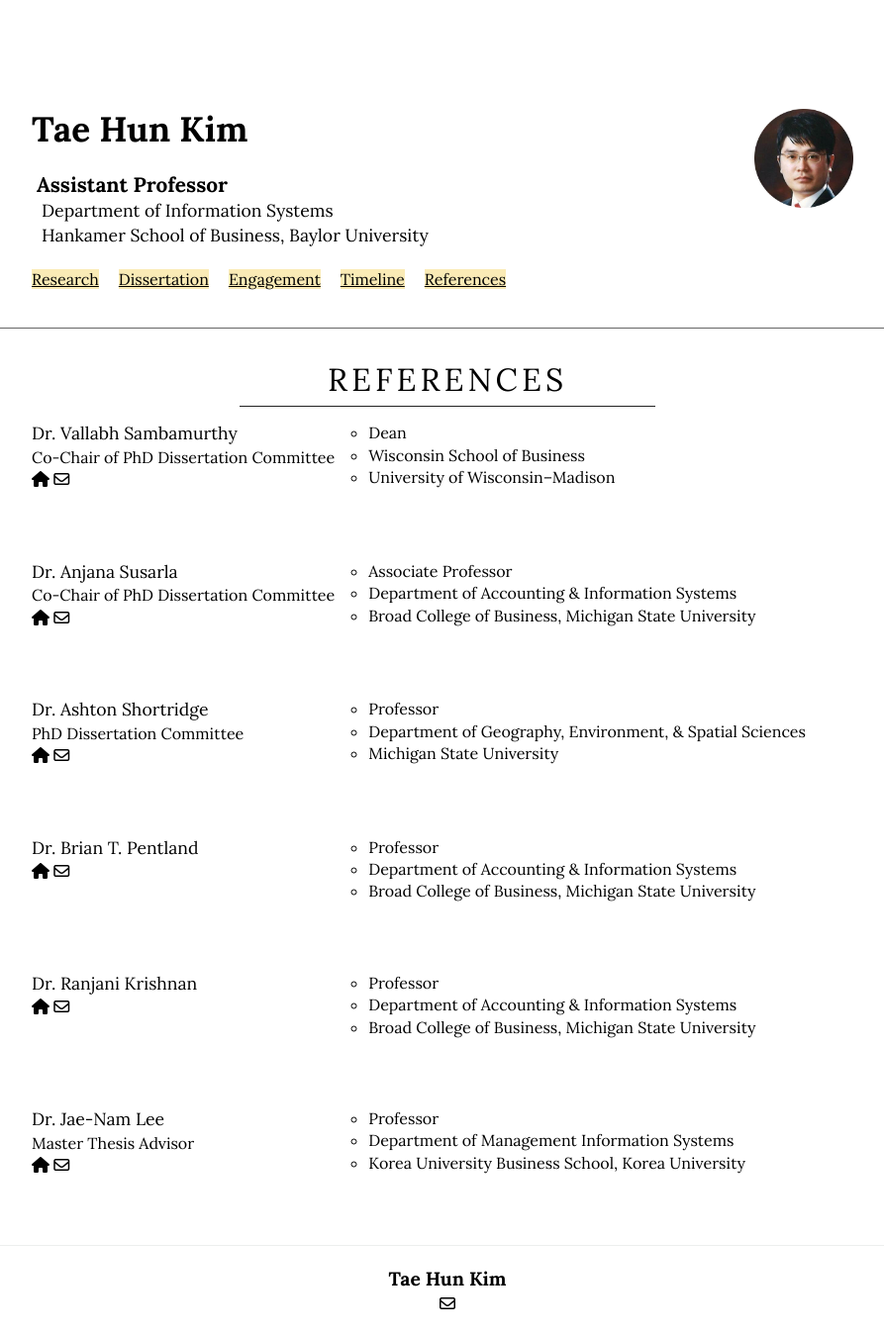
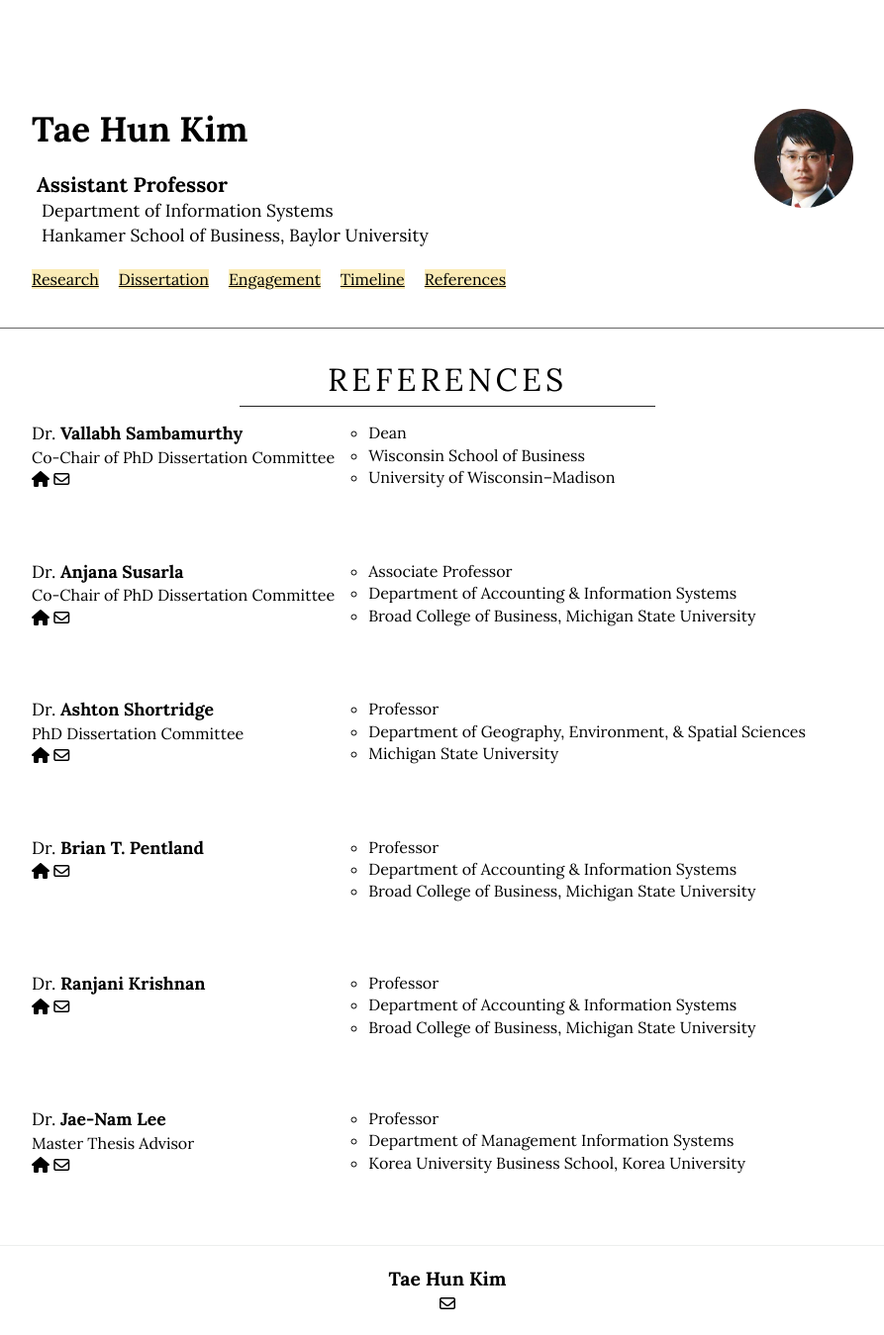
Before and after one commit to istaehun/taehun, a Jekyll site: the page built from references.html, in a window 1280 px wide. Shown: the whole page at 99% size, without its empty margins (188-1081 px from the left). Built offline with Jekyll 4.4.1, drawn with Linux system fonts in a browser that asks for light colours; nearby versions of some CDN libraries.

Commit message:
Update references.html

```diff
--- a/references.html
+++ b/references.html
@@ -7,7 +7,7 @@ title: References
     {% for ref in site.data.references %}
     <dl class="reference">
         <dt>
-            <p class="title">{{ ref.degree }}. {{ ref.name }}</p>
+            <p class="title">{{ ref.degree }}. <strong>{{ ref.name }}</strong></p>
             <p class="role">{{ ref.role }}</p>
             <p class="link">
                 <a target="_blank" class="icon-btn" href="{{ ref.website }}">
```
